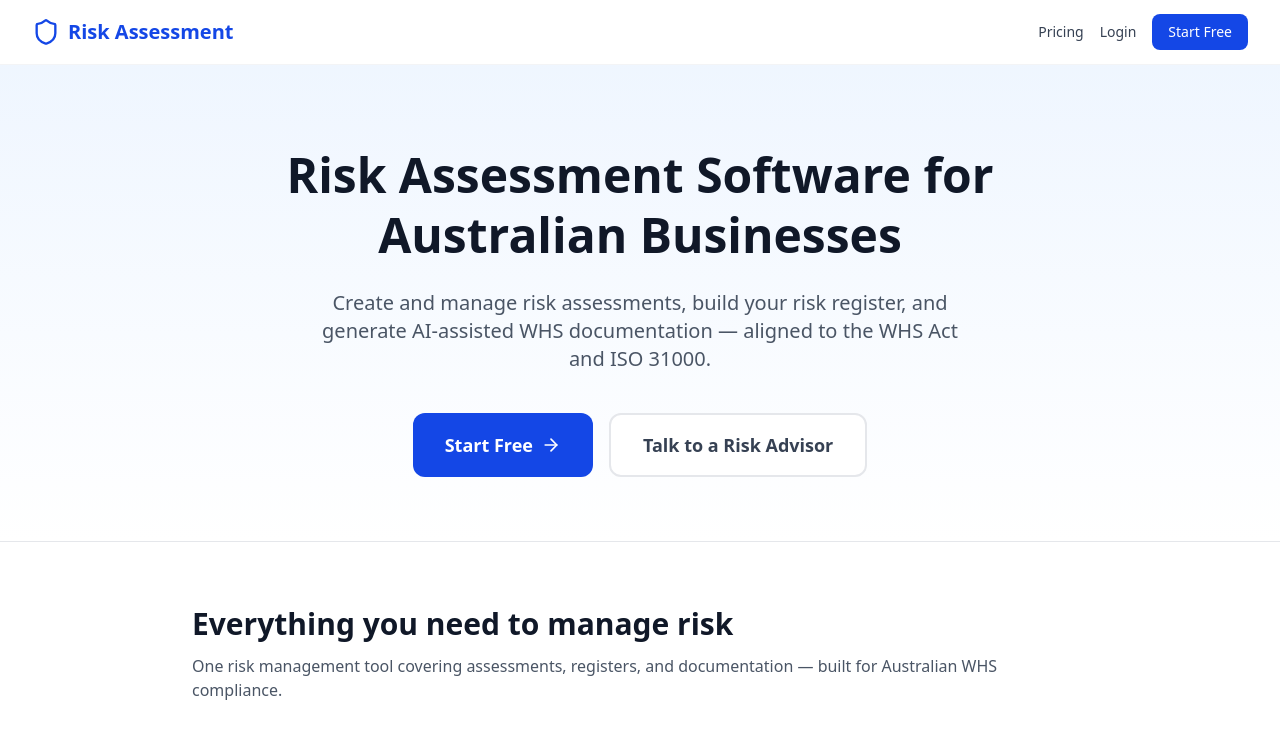
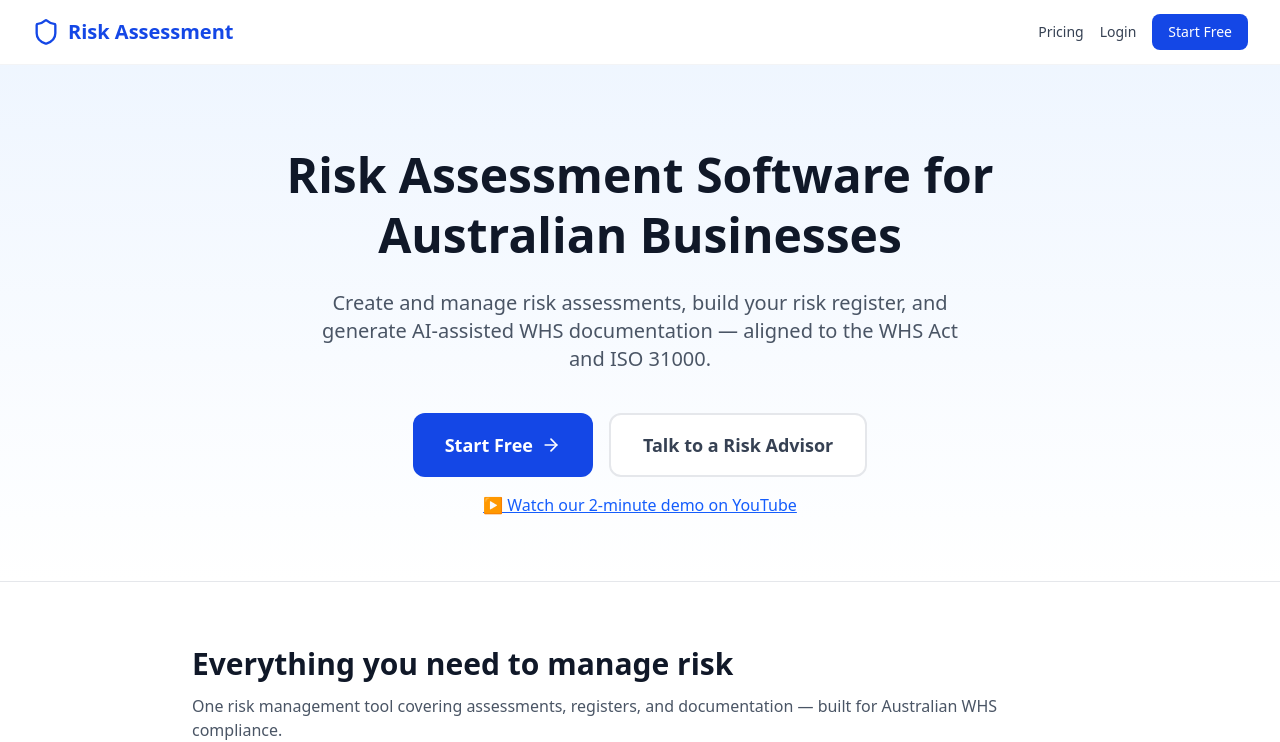
Before and after one commit to bimpit/riskassessment, a Next.js app: page / in a window 1280 px wide. Shown: the top 742 px of the page. Built offline with nearby package versions, Linux system fonts and the light colour scheme; no server answers.

Commit message:
Add YouTube demo link to hero section

```diff
--- a/app/page.tsx
+++ b/app/page.tsx
@@ -156,6 +156,19 @@ export default function Home() {
               Talk to a Risk Advisor
             </Link>
           </div>
+
+          {/* ⭐ INSERT YOUTUBE LINK RIGHT HERE ⭐ */}
+          <p className="mt-4">
+            <a
+              href="https://youtu.be/11qJEf9Ng4o"
+              target="_blank"
+              rel="noopener noreferrer"
+              className="text-blue-600 underline"
+            >
+              ▶ Watch our 2‑minute demo on YouTube
+            </a>
+          </p>
+
         </div>
       </section>
 
```
